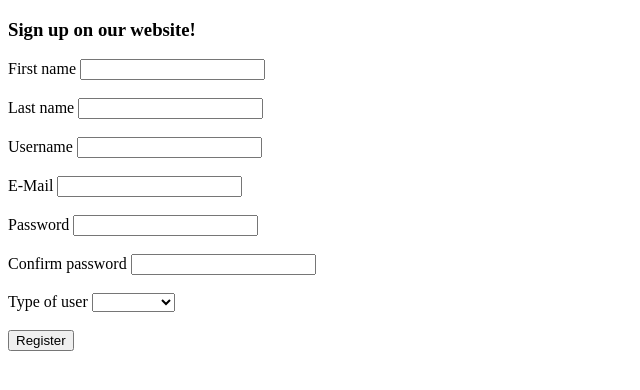
After one commit to Alapan/game_store, a Django app: template wsdProject/gamestore/templates/gamestore/registration.html in a window 1280 px wide. The commit adds this page. Shown: the top 390 px of the page, without its empty margins (0-640 px from the left). Run offline with Django 3.2, Linux system fonts and the light colour scheme; the template is opened without the code that fills it, so the values that code supplies are empty; parts of the project's set-up code (start-up, migrations or seed data) failed here and were passed over.

Commit message:
Registration page added

```diff
--- /dev/null
+++ b/wsdProject/gamestore/templates/gamestore/registration.html
@@ -0,0 +1,28 @@
+<!DOCTYPE html>
+<html>
+	<title>Registration page</title>
+	<body>
+		<h3>Sign up on our website!</h3>
+		<form action="/signup/" method="post">
+			<label for="firstname">First name </label>
+			<input id="firstname" type="text" name="firstname"/></br></br>
+			<label for="lastname">Last name </label>
+			<input id="lastname" type="text" name="lastname"/></br></br>
+			<label for="username">Username </label>
+			<input id="username" type="text" name="username"/></br></br>
+			<label for="email">E-Mail </label>
+			<input id="email" type="text" name="email"/></br></br>
+			<label for="password">Password </label>
+			<input id="password" type="password" name="password"/></br></br>
+			<label for="password_repeat">Confirm password </label>
+			<input id="password_repeat" type="password" name="password_repeat"/></br></br>
+			<label for="usertype">Type of user </label>
+			<select id="usertype">
+				<option></option>
+				<option value="True">Player</option>
+				<option value="False">Developer</option>
+			</select></br></br>
+			<input type="submit" name="submit" value="Register"/>
+		</form>
+	</body>
+</html>
```
Also changed, not shown: wsdProject/gamestore/templates/gamestore/home.html (+4 -3 lines).
